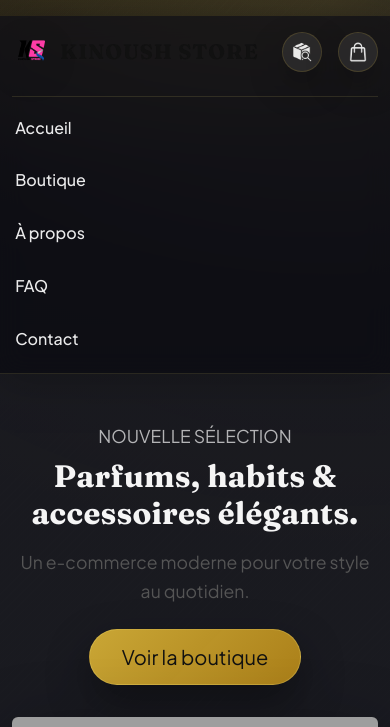
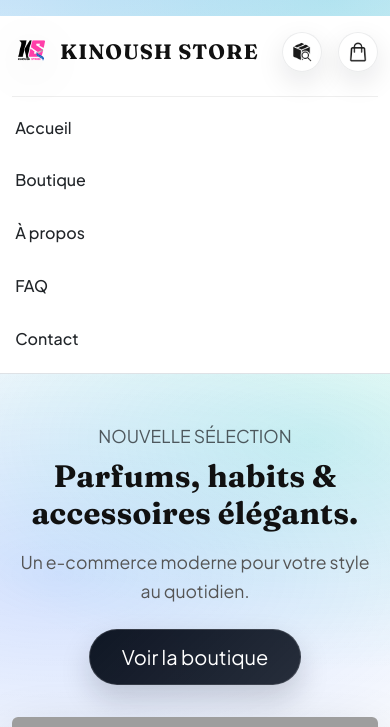
Before and after one commit to Konzopro7/kinoushstore, a Django app: page / in a window 390 px wide. Shown: the top 727 px of the page. Run offline with Django 5.2, Linux system fonts and the light colour scheme; data comes from the database, SQL or seed files in the repository; grey boxes are pictures that could not be loaded.

Commit message:
Revert "UI: luxe noir + or theme"
This reverts commit 9d8815af5615014fa0bb8c0dcc580f0cb04fc6e9.

```diff
--- a/shop/static/css/style.css
+++ b/shop/static/css/style.css
@@ -132,13 +132,6 @@ footer {
   background-color: #111;
   color: #fff;
   font-size: 0.9rem;
-}
-
-footer.bg-dark {
-  background:
-    radial-gradient(900px 420px at 20% 0%, rgba(212, 175, 55, 0.18), rgba(0, 0, 0, 0) 55%),
-    linear-gradient(180deg, #07070a 0%, #0a0a10 100%);
-  border-top: 1px solid rgba(246, 226, 122, 0.12);
 }
 
 footer p {
@@ -614,80 +607,47 @@ header .container {
    Theme v2 (Overrides) - more premium look without changing behavior
    ------------------------------------------------------------------ */
 :root {
-  --bg: #07070a;
-  --bg2: #0e0e13;
-  --surface: rgba(255, 255, 255, 0.96);
-  --surface2: rgba(255, 255, 255, 0.88);
-  --text: #0a0a0c;
-  --muted: rgba(10, 10, 12, 0.65);
-  --border: rgba(255, 255, 255, 0.14);
-  --shadow-sm: 0 10px 26px rgba(0, 0, 0, 0.22);
-  --shadow-md: 0 18px 52px rgba(0, 0, 0, 0.32);
-  --radius-lg: 24px;
-  --radius-md: 18px;
+  --bg: #0b0f1a;
+  --bg2: #0f1b2d;
+  --surface: #ffffff;
+  --surface2: rgba(255, 255, 255, 0.86);
+  --text: #0b1220;
+  --muted: rgba(11, 18, 32, 0.62);
+  --border: rgba(11, 18, 32, 0.10);
+  --shadow-sm: 0 8px 24px rgba(0, 0, 0, 0.10);
+  --shadow-md: 0 16px 40px rgba(0, 0, 0, 0.18);
+  --radius-lg: 22px;
+  --radius-md: 16px;
   --radius-sm: 12px;
-  --gold: #d4af37;
-  --gold2: #f6e27a;
-  --gold3: #b88919;
-  --ink: #0b0b10;
+  --brand: #2a6cff;
+  --brand2: #00d1b2;
+  --brand3: #ff2d55;
 }
 
 body {
   font-family: "Plus Jakarta Sans", "Poppins", "Segoe UI", sans-serif;
   background:
-    radial-gradient(1000px 520px at 18% -10%, rgba(212, 175, 55, 0.24), rgba(0, 0, 0, 0) 65%),
-    radial-gradient(900px 520px at 85% 0%, rgba(246, 226, 122, 0.14), rgba(0, 0, 0, 0) 60%),
-    radial-gradient(1200px 700px at 50% 110%, rgba(212, 175, 55, 0.10), rgba(0, 0, 0, 0) 55%),
-    linear-gradient(180deg, #0a0a10 0%, #0c0d14 55%, #090a10 100%);
-  color: rgba(255, 255, 255, 0.92);
-}
-
-/* Ultra subtle texture layer (no assets) */
-body::before {
-  content: "";
-  position: fixed;
-  inset: 0;
-  pointer-events: none;
-  background:
-    radial-gradient(820px 460px at 12% 16%, rgba(246, 226, 122, 0.10), rgba(0, 0, 0, 0) 60%),
-    radial-gradient(980px 560px at 88% 26%, rgba(212, 175, 55, 0.08), rgba(0, 0, 0, 0) 62%),
-    repeating-linear-gradient(135deg, rgba(255, 255, 255, 0.030) 0 1px, rgba(0, 0, 0, 0) 1px 7px);
-  opacity: 0.55;
-  mix-blend-mode: overlay;
-  z-index: 0;
-}
-
-header,
-main,
-footer {
-  position: relative;
-  z-index: 1;
+    radial-gradient(1200px 600px at 20% -10%, rgba(42, 108, 255, 0.28), rgba(0, 0, 0, 0) 60%),
+    radial-gradient(1000px 500px at 85% 0%, rgba(0, 209, 178, 0.22), rgba(0, 0, 0, 0) 60%),
+    linear-gradient(180deg, #fbfcff 0%, #f6f8ff 40%, #f7f7fb 100%);
+  color: var(--text);
 }
 
 main {
   min-height: 60vh;
 }
 
-main a {
-  color: rgba(246, 226, 122, 0.95);
-}
-
-main a:hover {
-  color: rgba(212, 175, 55, 0.95);
-}
-
 /* Header: glassy + crisp */
 header {
-  backdrop-filter: blur(12px);
-  background: rgba(12, 12, 18, 0.74);
-  border-bottom: 1px solid rgba(212, 175, 55, 0.18);
-  box-shadow: 0 10px 40px rgba(0, 0, 0, 0.35);
+  backdrop-filter: blur(10px);
+  background: rgba(255, 255, 255, 0.72);
+  border-bottom: 1px solid rgba(11, 18, 32, 0.08);
+  box-shadow: none;
 }
 
 .brand-text {
   font-family: "Fraunces", "Plus Jakarta Sans", "Poppins", serif;
-  letter-spacing: 0.8px;
-  color: rgba(255, 255, 255, 0.95);
+  letter-spacing: 0.6px;
 }
 
 .navbar-brand img {
@@ -697,7 +657,7 @@ header {
 .main-nav a {
   position: relative;
   padding: 0.35rem 0.2rem;
-  color: rgba(255, 255, 255, 0.86);
+  color: rgba(11, 18, 32, 0.84);
 }
 
 .main-nav a::after {
@@ -708,7 +668,7 @@ header {
   bottom: 0.12rem;
   height: 2px;
   border-radius: 2px;
-  background: linear-gradient(90deg, var(--gold), var(--gold2));
+  background: linear-gradient(90deg, var(--brand), var(--brand2));
   transform: scaleX(0);
   transform-origin: left;
   transition: transform 0.2s ease;
@@ -726,17 +686,13 @@ header {
 .header-icon {
   width: 40px;
   height: 40px;
-  background: rgba(255, 255, 255, 0.08);
-  border: 1px solid rgba(212, 175, 55, 0.18);
-  box-shadow: 0 14px 34px rgba(0, 0, 0, 0.26);
+  background: rgba(255, 255, 255, 0.9);
+  border: 1px solid rgba(11, 18, 32, 0.08);
+  box-shadow: 0 10px 28px rgba(11, 18, 32, 0.10);
 }
 
 .header-icon:hover {
-  background: rgba(212, 175, 55, 0.18);
-}
-
-.header-icon img {
-  filter: brightness(0) invert(1);
+  background: rgba(11, 18, 32, 0.92);
 }
 
 /* Buttons */
@@ -745,76 +701,35 @@ header {
 }
 
 .btn-dark {
-  background: linear-gradient(135deg, rgba(212, 175, 55, 0.95), rgba(184, 137, 25, 0.92));
-  border: 1px solid rgba(246, 226, 122, 0.25);
-  color: #111;
-  box-shadow: 0 18px 44px rgba(0, 0, 0, 0.38);
+  background: linear-gradient(135deg, rgba(11, 18, 32, 0.98), rgba(11, 18, 32, 0.88));
+  border: 1px solid rgba(255, 255, 255, 0.14);
+  box-shadow: 0 14px 30px rgba(11, 18, 32, 0.18);
 }
 
 .btn-dark:hover {
-  background: linear-gradient(135deg, rgba(246, 226, 122, 0.95), rgba(212, 175, 55, 0.92));
-  color: #0b0b10;
+  background: linear-gradient(135deg, rgba(42, 108, 255, 0.95), rgba(0, 209, 178, 0.75));
 }
 
 .btn-outline-dark {
-  border-color: rgba(246, 226, 122, 0.35);
-  color: rgba(255, 255, 255, 0.9);
+  border-color: rgba(11, 18, 32, 0.25);
+  color: rgba(11, 18, 32, 0.9);
 }
 
 .btn-outline-dark:hover {
-  border-color: rgba(246, 226, 122, 0.18);
-  background: rgba(246, 226, 122, 0.10);
-}
-
-.btn-primary {
-  background: linear-gradient(135deg, rgba(212, 175, 55, 0.95), rgba(184, 137, 25, 0.92));
-  border: 1px solid rgba(246, 226, 122, 0.25);
-  color: #111;
-  box-shadow: 0 18px 44px rgba(0, 0, 0, 0.38);
-}
-
-.btn-primary:hover {
-  background: linear-gradient(135deg, rgba(246, 226, 122, 0.95), rgba(212, 175, 55, 0.92));
-  border-color: rgba(246, 226, 122, 0.22);
-  color: #0b0b10;
-}
-
-.btn-outline-primary {
-  border-color: rgba(246, 226, 122, 0.35);
-  color: rgba(255, 255, 255, 0.9);
-}
-
-.btn-outline-primary:hover {
-  border-color: rgba(246, 226, 122, 0.18);
-  background: rgba(246, 226, 122, 0.10);
-  color: rgba(255, 255, 255, 0.92);
-}
-
-.btn:focus,
-.btn:active:focus {
-  box-shadow: 0 0 0 0.25rem rgba(212, 175, 55, 0.16) !important;
+  border-color: rgba(11, 18, 32, 0.10);
+  background: rgba(11, 18, 32, 0.06);
 }
 
 /* Cards */
 .card {
   border-radius: var(--radius-lg);
-  border: 1px solid rgba(246, 226, 122, 0.14);
-  background: rgba(16, 16, 22, 0.74);
-  backdrop-filter: blur(10px);
-  box-shadow: 0 18px 50px rgba(0, 0, 0, 0.30);
-}
-
-.card.border-0 {
-  border: 1px solid rgba(246, 226, 122, 0.14) !important;
-}
-
-.shadow-sm {
-  box-shadow: 0 18px 50px rgba(0, 0, 0, 0.30) !important;
+  border: 1px solid rgba(11, 18, 32, 0.08);
+  box-shadow: 0 14px 34px rgba(11, 18, 32, 0.08);
 }
 
 .card:hover {
   transform: translateY(-8px);
-  box-shadow: 0 26px 70px rgba(0, 0, 0, 0.38);
+  box-shadow: 0 22px 48px rgba(11, 18, 32, 0.14);
 }
 
 .card-img-top {
@@ -822,100 +737,42 @@ header {
   aspect-ratio: 4 / 5;
 }
 
-.card-body h3 a,
-.card-body h3 {
-  color: rgba(255, 255, 255, 0.92);
-}
-
-.card-body p {
-  color: rgba(246, 226, 122, 0.95);
-}
-
 /* Forms */
 .form-control,
 .form-select {
   border-radius: 14px;
-  border-color: rgba(246, 226, 122, 0.20);
-  background: rgba(18, 18, 26, 0.75) !important;
-  color: rgba(255, 255, 255, 0.92) !important;
-}
-
-.form-control::placeholder {
-  color: rgba(255, 255, 255, 0.55);
-}
-
-.form-control:disabled,
-.form-select:disabled {
-  background: rgba(18, 18, 26, 0.45) !important;
-}
-
-.form-check-input {
-  border-color: rgba(246, 226, 122, 0.25);
-  background-color: rgba(18, 18, 26, 0.75);
-}
-
-.form-check-input:checked {
-  background-color: rgba(212, 175, 55, 0.95);
-  border-color: rgba(246, 226, 122, 0.35);
+  border-color: rgba(11, 18, 32, 0.14);
 }
 
 .form-control:focus,
 .form-select:focus {
-  border-color: rgba(212, 175, 55, 0.55);
-  box-shadow: 0 0 0 0.25rem rgba(212, 175, 55, 0.14);
-}
-
-/* Bootstrap helpers used in templates */
-.bg-white {
-  background: rgba(16, 16, 22, 0.74) !important;
-}
-
-.bg-white.rounded,
-.bg-white.rounded-3,
-.bg-white.rounded-4 {
-  border: 1px solid rgba(246, 226, 122, 0.14);
-}
-
-.table {
-  color: rgba(255, 255, 255, 0.90);
-}
-
-.table > :not(caption) > * > * {
-  background-color: rgba(16, 16, 22, 0.74);
-  border-bottom-color: rgba(246, 226, 122, 0.10);
-}
-
-.alert {
-  border-radius: 16px;
-  border: 1px solid rgba(246, 226, 122, 0.14);
-  background: rgba(16, 16, 22, 0.82);
-  color: rgba(255, 255, 255, 0.92);
+  border-color: rgba(42, 108, 255, 0.55);
+  box-shadow: 0 0 0 0.25rem rgba(42, 108, 255, 0.14);
 }
 
 /* Home hero */
 .hero-section.hero-home {
   background:
-    radial-gradient(900px 520px at 18% 30%, rgba(212, 175, 55, 0.22), rgba(0, 0, 0, 0) 62%),
-    radial-gradient(800px 520px at 80% 10%, rgba(246, 226, 122, 0.12), rgba(0, 0, 0, 0) 60%),
-    linear-gradient(180deg, rgba(18, 18, 26, 0.82), rgba(12, 12, 18, 0.72));
-  border-bottom: 1px solid rgba(246, 226, 122, 0.12);
+    radial-gradient(900px 450px at 15% 30%, rgba(42, 108, 255, 0.20), rgba(0, 0, 0, 0) 60%),
+    radial-gradient(800px 420px at 80% 10%, rgba(0, 209, 178, 0.18), rgba(0, 0, 0, 0) 55%),
+    linear-gradient(180deg, rgba(255, 255, 255, 0.88), rgba(255, 255, 255, 0.72));
+  border-bottom: 1px solid rgba(11, 18, 32, 0.06);
 }
 
 .hero-section.hero-home .display-5 {
   font-family: "Fraunces", "Plus Jakarta Sans", serif;
   letter-spacing: 0.2px;
-  color: rgba(255, 255, 255, 0.96);
 }
 
 .hero-section.hero-home img.img-fluid {
   border-radius: 28px;
-  box-shadow: 0 30px 80px rgba(0, 0, 0, 0.46);
+  box-shadow: 0 24px 60px rgba(11, 18, 32, 0.18);
 }
 
 /* Gender tiles */
 .gender-tile {
   border-radius: 26px;
-  box-shadow: 0 26px 72px rgba(0, 0, 0, 0.42);
+  box-shadow: 0 22px 58px rgba(11, 18, 32, 0.14);
 }
 
 .gender-tile img {
@@ -927,24 +784,6 @@ header {
   font-weight: 700;
   letter-spacing: 0.2px;
   padding: 1.2rem 1rem;
-}
-
-/* Make Bootstrap light backgrounds work on dark theme */
-.bg-light {
-  background: rgba(255, 255, 255, 0.06) !important;
-}
-
-.text-muted {
-  color: rgba(255, 255, 255, 0.68) !important;
-}
-
-.text-dark {
-  color: rgba(255, 255, 255, 0.92) !important;
-}
-
-.border-bottom,
-.border-top {
-  border-color: rgba(246, 226, 122, 0.12) !important;
 }
 
 /* Subtle page entrance */
@@ -960,13 +799,7 @@ main > * {
 /* Mobile polish */
 @media (max-width: 768px) {
   header {
-    background: rgba(12, 12, 18, 0.92);
-  }
-  .main-nav {
-    border-top-color: rgba(246, 226, 122, 0.12);
-  }
-  .main-nav a {
-    color: rgba(255, 255, 255, 0.86);
+    background: rgba(255, 255, 255, 0.88);
   }
   .hero-section.hero-home img.img-fluid {
     border-radius: 22px;
```
